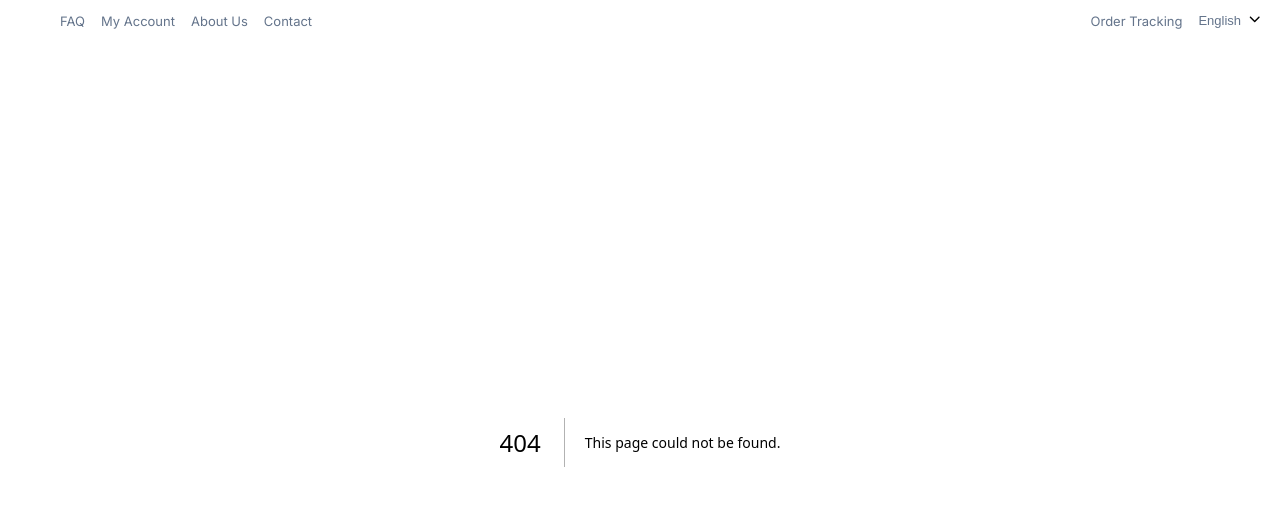
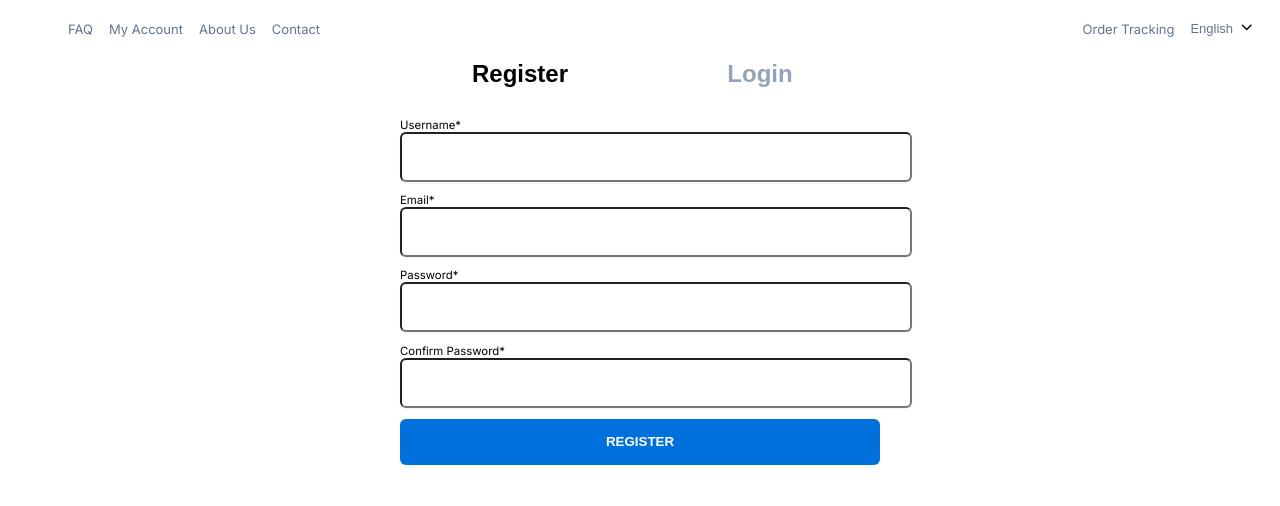
Before and after one commit to muhammetsanli34/e-commerce-frontend, a Next.js app: page /auth in a window 1280 px wide. Before the commit this address had no page. Shown: the top 506 px of the page. Built offline with nearby package versions, Linux system fonts and the light colour scheme.

Commit message:
started to auth page

```diff
--- /dev/null
+++ b/src/app/auth/LoginForm.tsx
@@ -0,0 +1,23 @@
+import loginSchema from "@/src/validatons/Login";
+import BaseInput from "@/src/components/BaseInput";
+import FormBase from "@/src/components/FormBase";
+
+export default function LoginForm() {
+  const formValues = {
+    username: "",
+    password: "",
+  };
+  return (
+    <FormBase
+      rules={loginSchema}
+      values={formValues}
+      submit={() => {
+        console.log("submit");
+      }}
+    >
+      <BaseInput type="text" name="username" label="Username" />
+      <BaseInput type="password" name="password" label="Password" />
+      <button type="submit">Login</button>
+    </FormBase>
+  );
+}
--- /dev/null
+++ b/src/app/auth/RegisterForm.tsx
@@ -0,0 +1,40 @@
+import BaseInput from "@/src/components/BaseInput";
+import FormBase from "@/src/components/FormBase";
+import registerSchema from "@/src/validatons/Register";
+import style from "./style.module.scss";
+
+export default function RegisterForm() {
+  const formValues = {
+    username: "",
+    email: "",
+    password: "",
+    confirmPassword: "",
+  };
+  return (
+    <FormBase
+      rules={registerSchema}
+      values={formValues}
+      submit={() => {
+        console.log("submit");
+      }}
+    >
+      <BaseInput
+        type="text"
+        name="
+            username
+          "
+        label="Username*"
+      />
+      <BaseInput type="email" name="email" label="Email*" />
+      <BaseInput type="password" name="password" label="Password*" />
+      <BaseInput
+        type="password"
+        name="confirmPassword"
+        label="Confirm Password*"
+      />
+      <button type="submit" className={style.submitButton}>
+        REGISTER
+      </button>
+    </FormBase>
+  );
+}
--- /dev/null
+++ b/src/app/auth/page.tsx
@@ -0,0 +1,35 @@
+"use client";
+import Tabs from "@/src/components/Tab";
+import style from "./style.module.scss";
+import RegisterForm from "./RegisterForm";
+import LoginForm from "./LoginForm";
+
+export default function Register() {
+  return (
+    <div className={style.auth}>
+      <Tabs>
+        <Tabs.Titles
+          items={[
+            { id: "register", title: "Register" },
+            {
+              id: "login",
+              title: "Login",
+            },
+          ]}
+        />
+        <Tabs.Contents
+          items={[
+            {
+              id: "register",
+              content: <RegisterForm />,
+            },
+            {
+              id: "login",
+              content: <LoginForm />,
+            },
+          ]}
+        />
+      </Tabs>
+    </div>
+  );
+}
--- /dev/null
+++ b/src/app/auth/style.module.scss
@@ -0,0 +1,15 @@
+.auth {
+    max-width: 30rem;
+    margin: 0 auto;
+}
+
+.submitButton {
+    background-color: $--site-primary-color;
+    color: white;
+    border: none;
+    font-weight: bold;
+    padding: 0.5rem 1rem;
+    width: 100%;
+    border-radius: $--site-radius-default;
+    height: 2.875rem;
+}
--- a/src/app/variables.scss
+++ b/src/app/variables.scss
@@ -1,10 +1,10 @@
 $--color-slate-500: #64748b;
 $--color-slate-400: #94a3b8;
-
+$--color-red-600: #dc2626;
 
 $--site-header-topbar-font-size: 13px;
 
-
 $--site-form-input-height-base: 44px;
 
-$--site-radius-default: 6px
+$--site-radius-default: 6px;
+$--site-primary-color: rgb(0, 113, 220);
--- a/src/components/BaseInput/index.tsx
+++ b/src/components/BaseInput/index.tsx
@@ -4,18 +4,31 @@ import style from "./style.module.scss";
 
 interface BaseInputProps extends React.InputHTMLAttributes<HTMLInputElement> {
   name: string;
+  label?: string;
 }
 
 export default function BaseInput(props: BaseInputProps) {
   return (
     <ErrorContext.Consumer>
       {({ errors, values }) => (
-        <div className="flex flex-col">
+        <div
+          className={`${style.baseInputWrapper} ${
+            errors[props.name] ? "error" : ""
+          }`}
+        >
+          <label htmlFor={props.name} className={style.label}>
+            {props.label}
+          </label>
           <input
             {...props}
             className={`${style.baseInput} ${props.className ?? ""}`}
           />
-          ;<span className="text-red-500">{errors[props.name]}</span>
+          <span
+            className={style.error}
+            style={{ display: errors[props.name] ? "block" : "none" }}
+          >
+            {errors[props.name]}
+          </span>
         </div>
       )}
     </ErrorContext.Consumer>
--- a/src/components/BaseInput/style.module.scss
+++ b/src/components/BaseInput/style.module.scss
@@ -1,3 +1,10 @@
+.baseInputWrapper {
+  display: flex;
+  flex-direction: column;
+  width: 100%;
+  margin-bottom: 0.7rem;
+}
+
 .baseInput {
   padding-left: 0.875rem;
   padding-right: 0.875rem;
@@ -11,3 +18,12 @@
     border-color: $--color-slate-400;
   }
 }
+
+.error {
+  color: $--color-red-600;
+}
+
+
+.label {
+  font-size: .7125rem;
+}
--- a/src/components/FormBase/index.tsx
+++ b/src/components/FormBase/index.tsx
@@ -33,7 +33,7 @@ export default function FormBase(props: FormBaseProps) {
   };
 
   return (
-    <form {...props} className="w-full" onSubmit={(e) => submit(e)}>
+    <form {...props} onSubmit={(e) => submit(e)}>
       <ErrorContext.Provider value={{ errors, values: props.values }}>
         {props.children}
       </ErrorContext.Provider>
--- a/src/components/Tab/index.tsx
+++ b/src/components/Tab/index.tsx
@@ -1,4 +1,5 @@
 import React from "react";
+import style from "./style.module.scss";
 
 import TabsProvider, { useTabsContext } from "./TabsContext";
 
@@ -34,7 +35,7 @@ const Tabs: TabsWrapper & TabsComposition = ({ children }) => {
 Tabs.Titles = ({ items }) => {
   const { currentIndex, setCurrentIndex } = useTabsContext();
   return (
-    <div role="tablist">
+    <div role="tablist" className={style.tabTitles}>
       {items.map(({ id, title }, index) => (
         <button
           key={id}
@@ -45,6 +46,9 @@ Tabs.Titles = ({ items }) => {
           onClick={() => {
             setCurrentIndex(index);
           }}
+          className={`${style.tabButton} ${
+            currentIndex === index ? style.activeTabTitle : ""
+          }`}
         >
           {title}
         </button>
--- /dev/null
+++ b/src/components/Tab/style.module.scss
@@ -0,0 +1,22 @@
+.tabTitles {
+  display: flex;
+  justify-content: space-between;
+  margin-bottom: 20px;
+}
+
+.tabButton {
+  background-color: transparent;
+  border: none;
+  padding: 10px 20px;
+  flex: 1;
+  cursor: pointer;
+  font-size: 16px;
+  font-weight: 600;
+  color: $--color-slate-400;
+  border-radius: 5px;
+  font-size: 1.5rem;
+}
+
+.activeTabTitle {
+  color: black;
+}
--- /dev/null
+++ b/src/validatons/Login.ts
@@ -0,0 +1,8 @@
+import { object, string } from "yup";
+
+const loginSchema = object().shape({
+  username: string().required("Username is required"),
+  password: string().required("Password is required"),
+});
+
+export default loginSchema;
```
Also changed, not shown: src/app/register/page.tsx (deleted, +0 -38 lines). Lines whose indentation alone changed are shown as unchanged.
